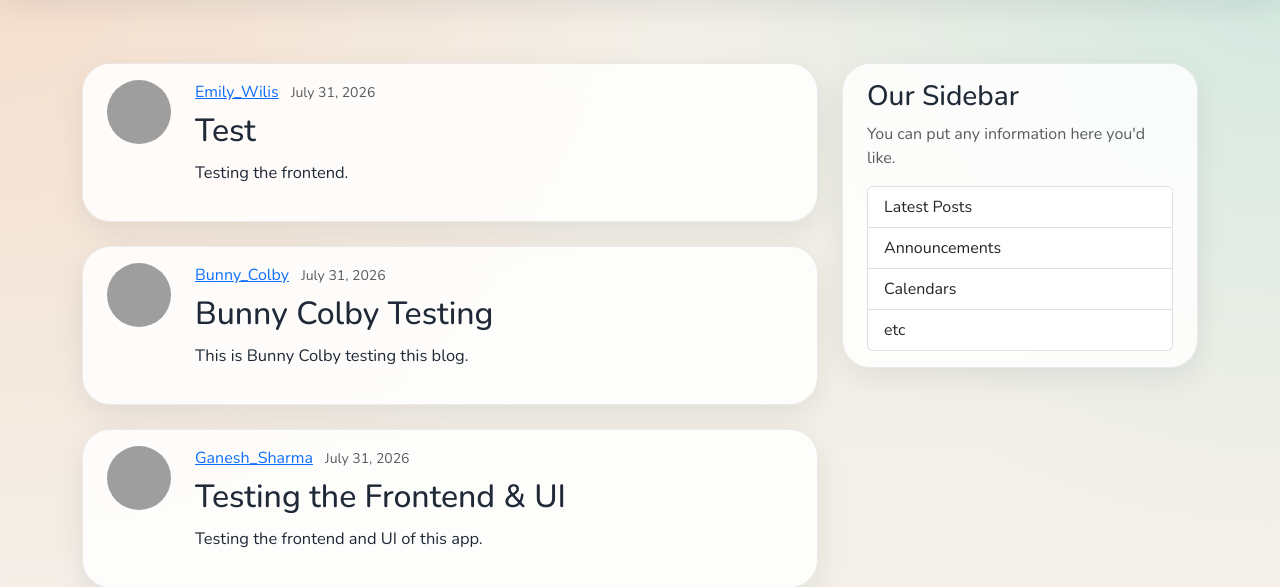
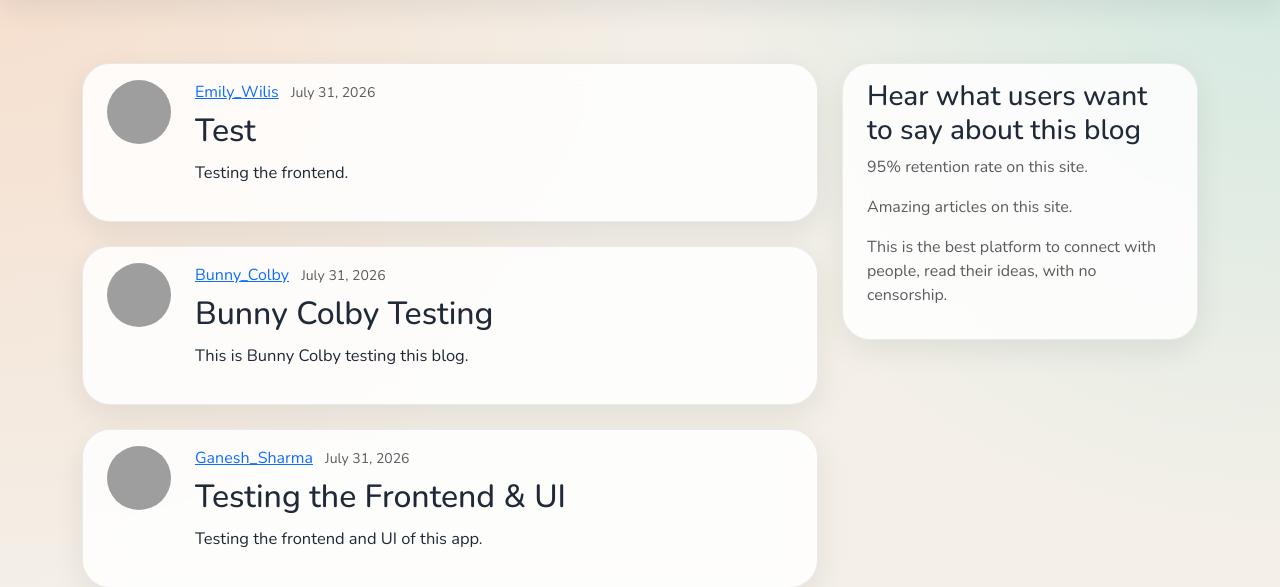
Before and after one commit to GaneshSharmaa/Blog-Platform, a FastAPI app: page / in a window 1280 px wide. Shown: the part 57-644 px from the top of the page. Run offline with FastAPI, Linux system fonts and the light colour scheme; data comes from the database, SQL or seed files in the repository; both versions use the stored data as it was after the commit; parts of the project's set-up code (start-up, migrations or seed data) failed here and were passed over; grey boxes are pictures that could not be loaded.

Commit message:
Update sidebar content to highlight user feedback and engagement

```diff
--- a/templates/layout.html
+++ b/templates/layout.html
@@ -130,14 +130,10 @@
                 </div>
                 <aside class="col-md-4">
                     <div class="content-section py-3 px-4 mb-4">
-                        <h3>Our Sidebar</h3>
-                        <p class="text-body-secondary">You can put any information here you'd like.</p>
-                        <ul class="list-group">
-                            <li class="list-group-item">Latest Posts</li>
-                            <li class="list-group-item">Announcements</li>
-                            <li class="list-group-item">Calendars</li>
-                            <li class="list-group-item">etc</li>
-                        </ul>
+                        <h3>Hear what users want to say about this blog</h3>
+                        <p class="text-body-secondary">95% retention rate on this site.</p>
+                        <p class="text-body-secondary">Amazing articles on this site.</p>
+                        <p class="text-body-secondary">This is the best platform to connect with people, read their ideas, with no censorship.</p>
                     </div>
                 </aside>
             </div>
```
Also changed, not shown: blog.db.
